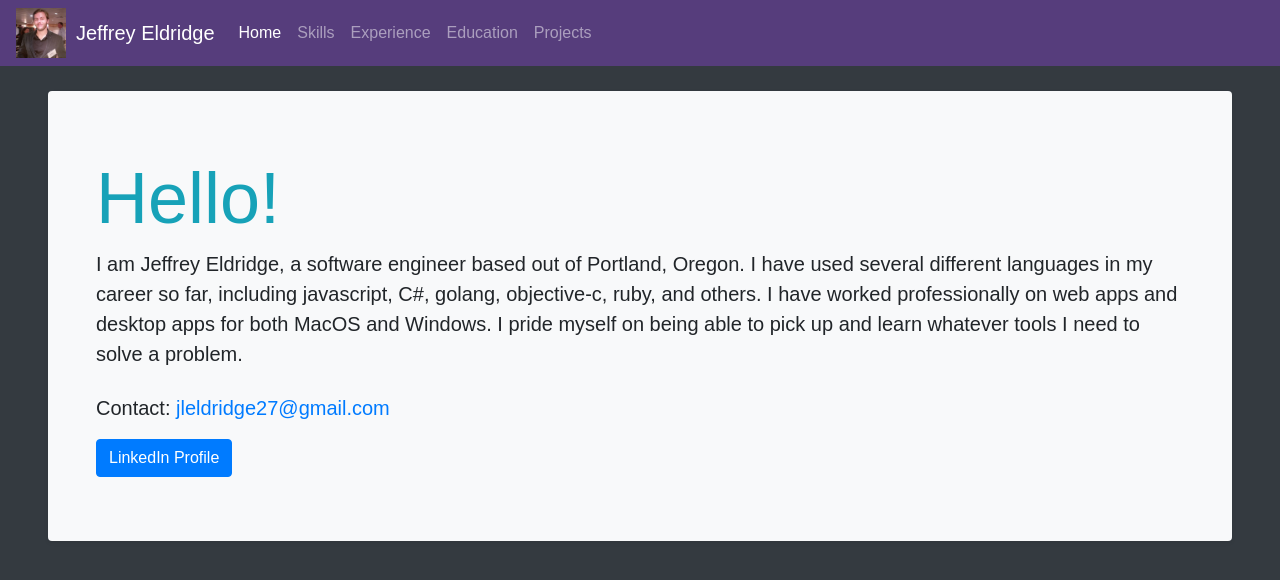
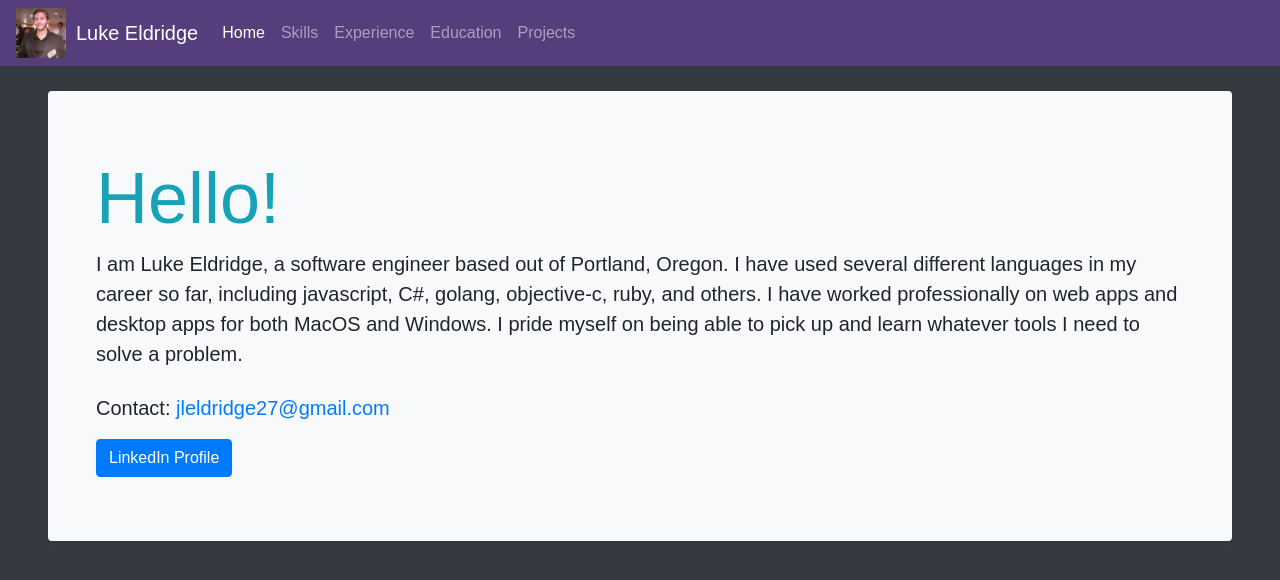
Before and after one commit to jleldridge/personal-website-ui, a React (Create React App) app: page / in a window 1280 px wide. Shown: the top 580 px of the page. Built offline with nearby package versions, Linux system fonts and the light colour scheme.

Commit message:
Update name to reflect name used in domain.

```diff
--- a/public/index.html
+++ b/public/index.html
@@ -18,7 +18,7 @@
       work correctly both with client-side routing and a non-root public URL.
       Learn how to configure a non-root public URL by running `npm run build`.
     -->
-    <title>Jeffrey Eldridge | Software Developer</title>
+    <title>Luke Eldridge | Software Engineer</title>
   </head>
   <body class="bg-dark" style="position:relative;" data-spy="scroll" data-target="#top-navbar" data-offset="75">
     <noscript>
--- a/src/App.js
+++ b/src/App.js
@@ -33,7 +33,7 @@ class App extends Component {
             src={myPicture}
             alt="logo"
           />
-          <div className="navbar-brand">Jeffrey Eldridge</div>
+          <div className="navbar-brand">Luke Eldridge</div>
 
           <button
             className="navbar-toggler"
--- a/src/pages/Home.js
+++ b/src/pages/Home.js
@@ -6,7 +6,7 @@ class Home extends Component {
     return (
       <Page title="Hello!">
         <p className="lead">
-          I am Jeffrey Eldridge, a software engineer based out of Portland,
+          I am Luke Eldridge, a software engineer based out of Portland,
           Oregon. I have used several different languages in my career so far,
           including javascript, C#, golang, objective-c, ruby, and others. I
           have worked professionally on web apps and desktop apps for both MacOS
@@ -19,7 +19,7 @@ class Home extends Component {
         </p>
         <a
           className="btn btn-primary"
-          href="https://www.linkedin.com/in/jeffrey-eldridge-547aa3b3/"
+          href="www.linkedin.com/in/lukeeldridge27"
           target="_blank"
         >
           LinkedIn Profile
```
